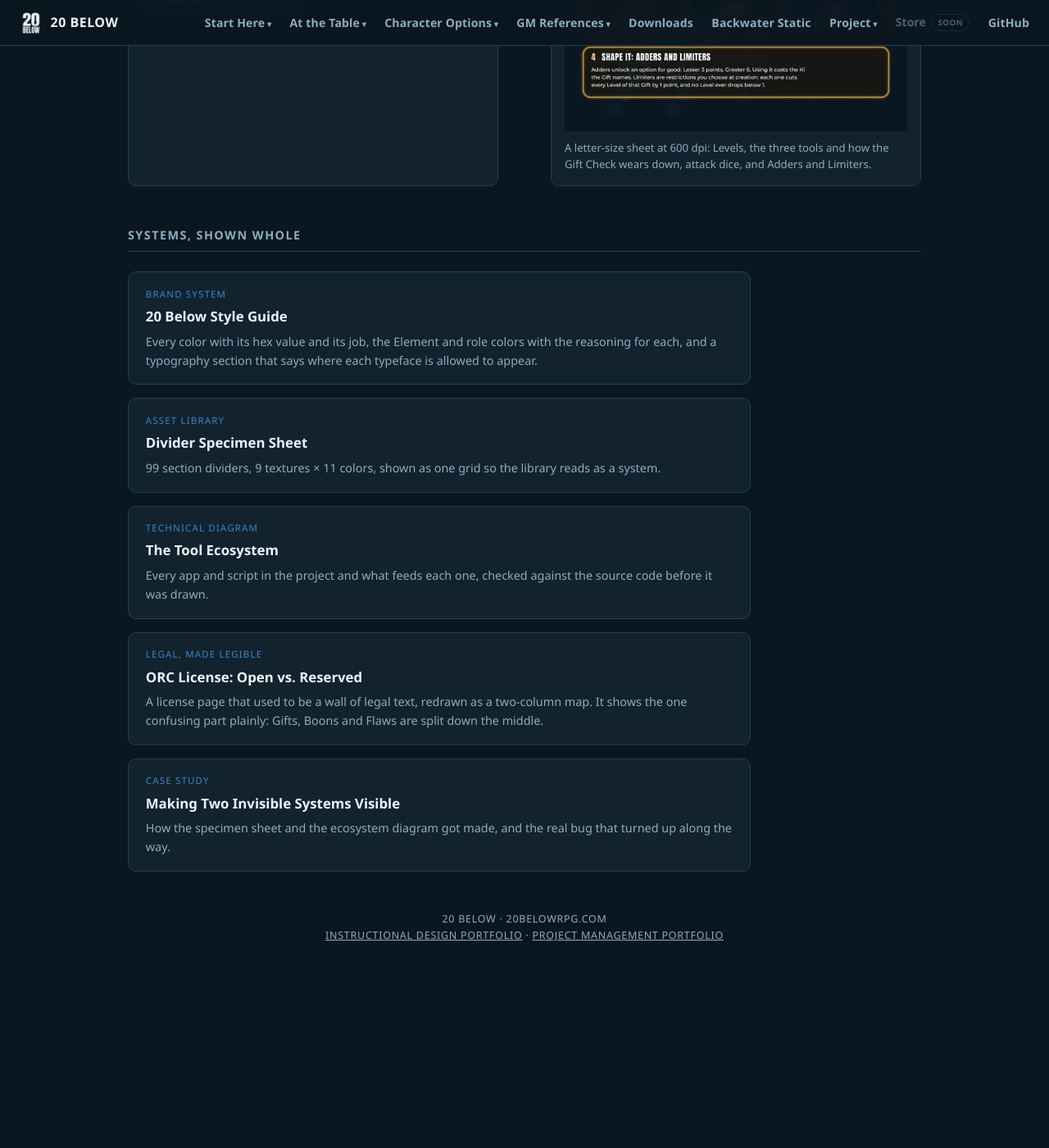
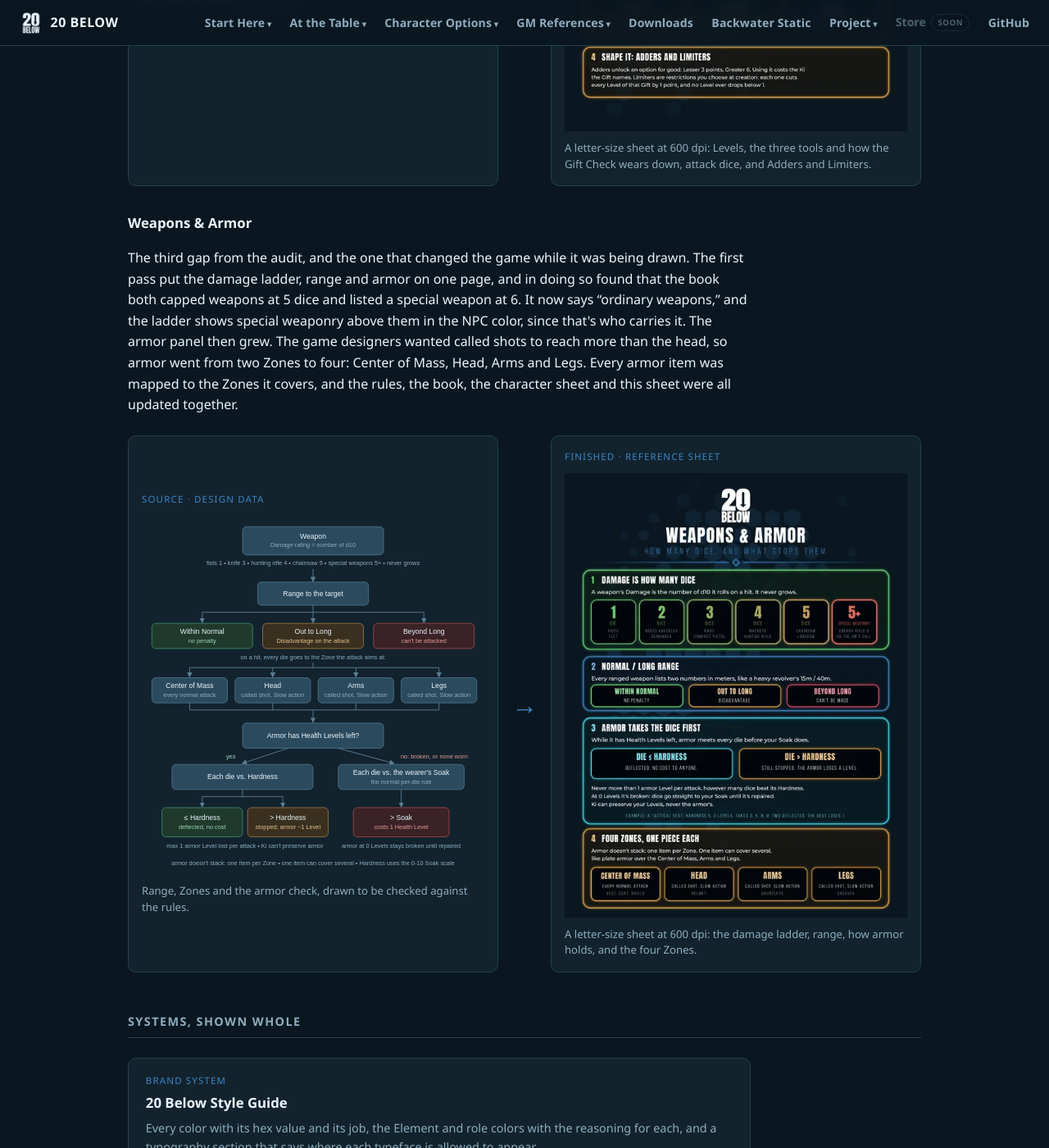
Before and after one commit to feralucce/20_Below, a Jekyll site: the page built from docs/visual-portfolio.html, in a window 1280 px wide and 1400 px high, scrolled down 8219 px. Shown: the whole window at 82% size. Built offline with Jekyll 4.4.1, drawn with Linux system fonts in a browser that asks for light colours; before the commit the page ends 9450 px from its top, so only the background shows below that.

Commit message:
Portfolio: Weapons & Armor, from the damage ladder to four Zones
The ladder shades from PC to Ally, and special weaponry sits above it
in the NPC color. The armor panel shows the four Zones.

Design-review-by: Kit Foxglove, communications
Co-Authored-By: Claude Opus 5.5 <noreply@anthropic.com>

```diff
--- a/docs/visual-portfolio.html
+++ b/docs/visual-portfolio.html
@@ -258,6 +258,24 @@
     </figure>
   </div>
 
+  <h3>Weapons &amp; Armor</h3>
+  <div class="prose">
+    <p>The third gap from the audit, and the one that changed the game while it was being drawn. The first pass put the damage ladder, range and armor on one page, and in doing so found that the book both capped weapons at 5 dice and listed a special weapon at 6. It now says &ldquo;ordinary weapons,&rdquo; and the ladder shows special weaponry above them in the NPC color, since that's who carries it. The armor panel then grew. The game designers wanted called shots to reach more than the head, so armor went from two Zones to four: Center of Mass, Head, Arms and Legs. Every armor item was mapped to the Zones it covers, and the rules, the book, the character sheet and this sheet were all updated together.</p>
+  </div>
+  <div class="compare">
+    <figure>
+      <div class="stage">Source &middot; design data</div>
+      <a href="/docs/assets/portfolio/weapons-armor-data.svg" data-view data-title="Weapons and armor: design data"><img src="/docs/assets/portfolio/weapons-armor-data.svg" alt="Flow chart: a weapon's Damage rating is its number of d10, from fists at 1 to special weapons at 5 and up, and never grows; within Normal range there's no penalty, out to Long the attack has Disadvantage, beyond Long it can't be made; a hit's dice go to one of four Zones, Center of Mass for every normal attack, Head, Arms or Legs for a called shot as a Slow action; if that armor has Health Levels left each die meets its Hardness, at or under is deflected and over costs the armor one Level at most per attack; with no working armor each die meets the wearer's Soak." loading="lazy" /></a>
+      <figcaption>Range, Zones and the armor check, drawn to be checked against the rules.</figcaption>
+    </figure>
+    <div class="compare-arrow" aria-hidden="true">&rarr;</div>
+    <figure>
+      <div class="stage">Finished &middot; reference sheet</div>
+      <a href="/docs/assets/portfolio/weapons-armor.webp" data-title="Weapons &amp; Armor"><img src="/docs/assets/portfolio/weapons-armor-thumb.webp" alt="The Weapons and Armor reference sheet: a damage ladder from fists at 1 die to ordinary weapons at 5, shading from PC green to Ally gold, with special weaponry at 5 and up in NPC red; the three range bands; armor Hardness and Health Levels; and four Zones, Center of Mass for every normal attack and Head, Arms and Legs by called shot, one item per Zone." loading="lazy" width="560" height="725" /></a>
+      <figcaption>A letter-size sheet at 600 dpi: the damage ladder, range, how armor holds, and the four Zones.</figcaption>
+    </figure>
+  </div>
+
   <h2>Systems, Shown Whole</h2>
   <div class="list">
     <a class="item" href="/docs/style-guide.html">
```
Also changed, not shown: docs/assets/portfolio/weapons-armor-data.svg (added), docs/assets/portfolio/weapons-armor-thumb.webp (added), docs/assets/portfolio/weapons-armor.webp (added).
